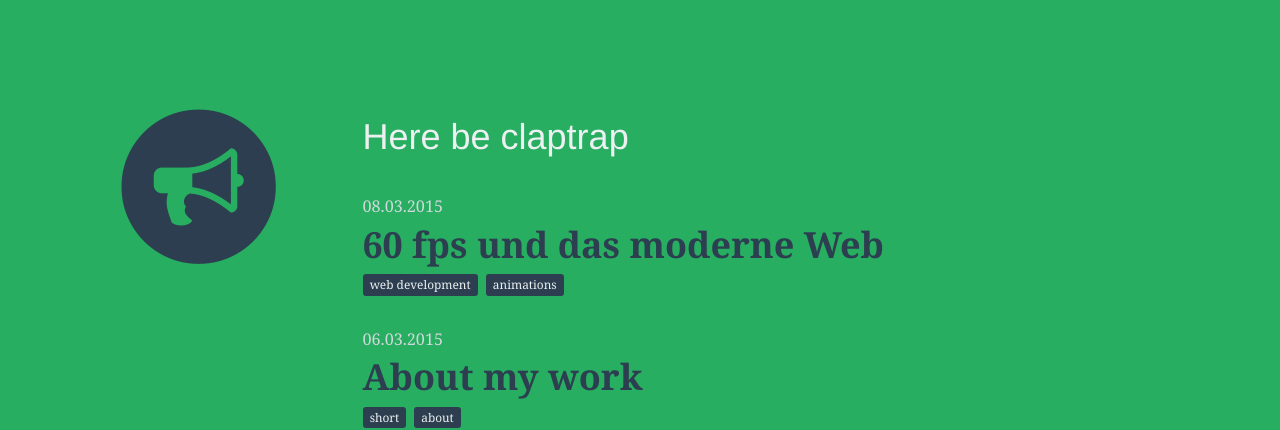
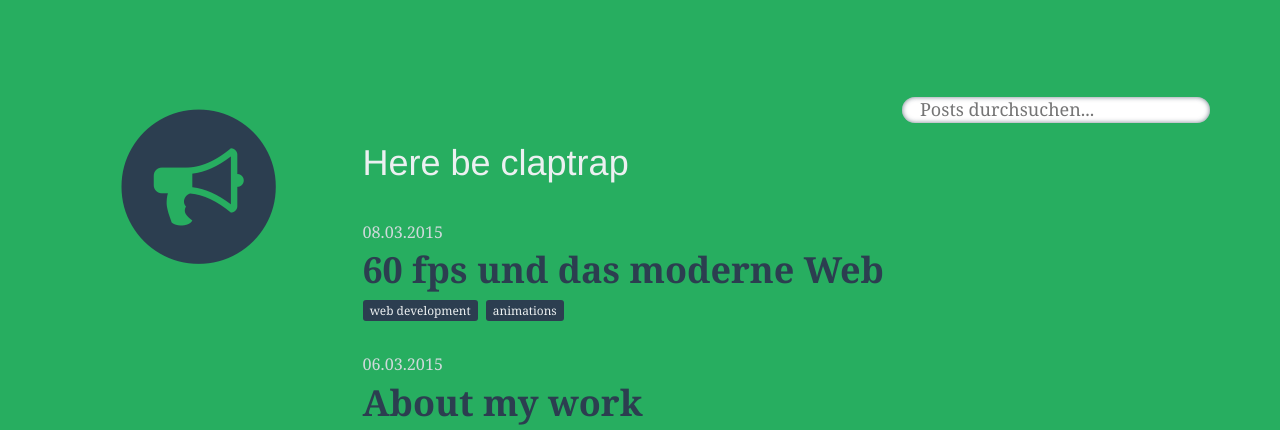
Before and after one commit to entepe85/ng-nilsbutenschoen.de, a plain HTML site: page index.html at #/blog in a window 1280 px wide. Shown: the part 360-790 px from the top of the page. Drawn offline with Linux system fonts and the light colour scheme; some packages are replaced by stand-ins of ours; a web font is replaced by a local one.

Commit message:
Add search to blog page

```diff
--- a/less/_modules/_blog.less
+++ b/less/_modules/_blog.less
@@ -1,6 +1,16 @@
 // main: ../main.css.less
 
 .blog {
+    .blog-search {
+        color: @blue;
+        .blog-search__field {
+            border: none;
+            border-radius: 20px;
+            box-shadow: inset 0 0 5px fadeout(@blue, 33%);
+            padding: 0 1em;
+            position: relative;
+        }
+    }
     .label {
         font-size: .66em;
         font-weight: 300;
--- a/partials/blog.html
+++ b/partials/blog.html
@@ -7,9 +7,14 @@
             </div>
         </div>
         <div class="col-md-9">
+            <div class="text-right">
+                <form class="blog-search" action="#" method="GET">
+                    <input class="blog-search__field" id="blogsearch" ng-model="query" placeholder="Posts durchsuchen..." />
+                </form>
+            </div>
             <h1>Here be claptrap</h1>
             <ul class="post-list">
-                <li ng-repeat="post in posts">
+                <li ng-repeat="post in posts | filter: query">
                     <span class="meta">{{post.date}}</span><br />
                     <a href="#/blog/posts/{{post.slug}}">{{post.title}}</a><br />
                     <span ng-repeat="tag in post.tags" class="label label-default"><a href="#/blog/tags/{{tag}}">{{tag}}</a></span>
```
Also changed, not shown: css/main.css.
